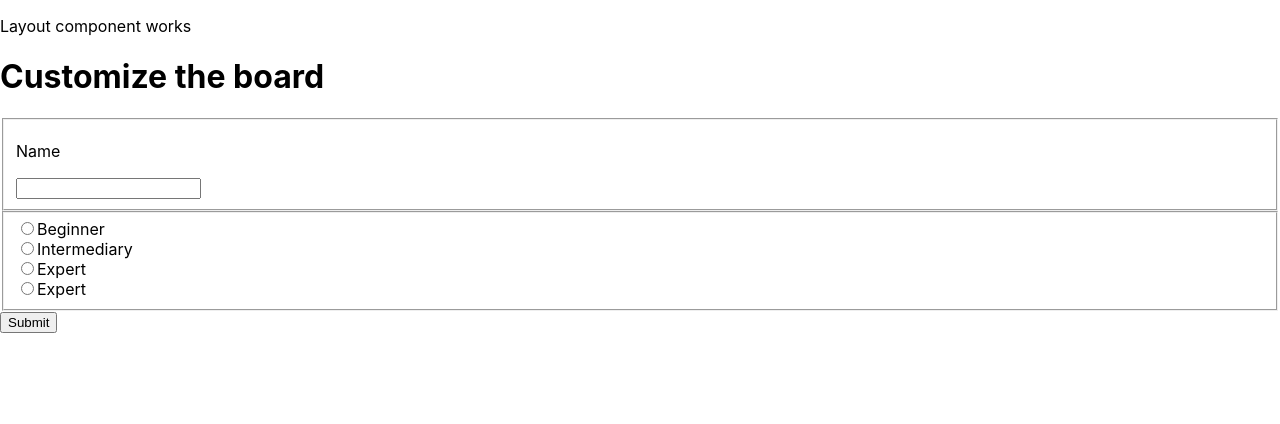
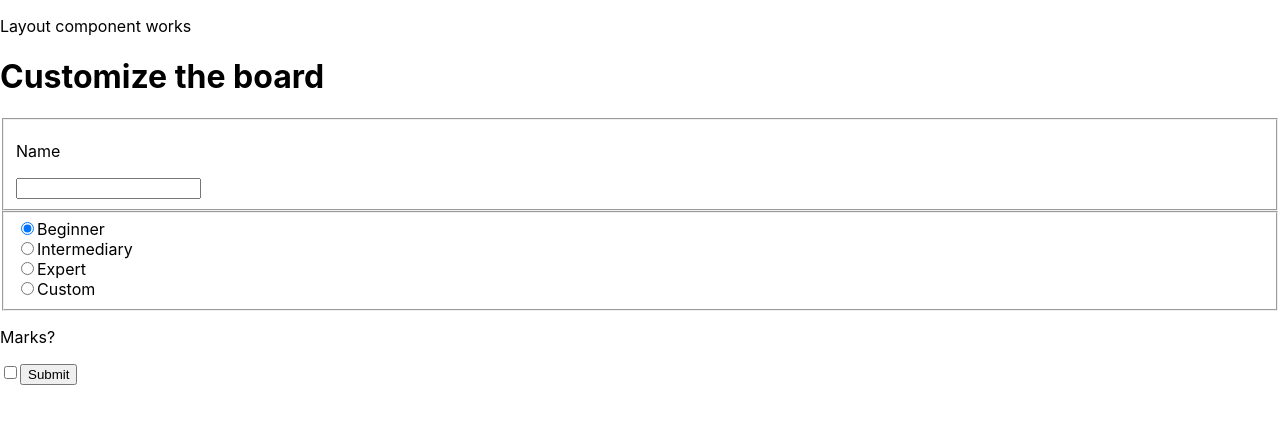
Before and after one commit to ln56b/ln56b-react-minesweeper, a React (Create React App) app: page / in a window 1280 px wide. Shown: the top 424 px of the page. Built offline with nearby package versions, Linux system fonts and the light colour scheme.

Commit message:
feat(fonctional basic form): needs details

```diff
--- a/src/components/Editor.jsx
+++ b/src/components/Editor.jsx
@@ -1,12 +1,22 @@
 import React, { useReducer, useState } from "react"
+
+const levelsEnum = {
+	Beginner: "beginner",
+	Intermediary: "intermediary",
+	Expert: "expert",
+	Custom: "custom"
+}
+
+const initialFormState = {
+	level: levelsEnum.Beginner,
+	marks: false
+}
 
 const formReducer = (state, event) => {
 	if (event.reset) {
 		return {
-			apple: "",
-			count: 0,
-			name: "",
-			"gift-wrap": false
+			level: levelsEnum.Beginner,
+			marks: false
 		}
 	}
 	return {
@@ -16,11 +26,7 @@ const formReducer = (state, event) => {
 }
 
 function Editor() {
-	const [formData, setFormData] = useReducer(formReducer, {
-		count: 100
-	})
-	const [level, setLevel] = useState("beginner")
-
+	const [formData, setFormData] = useReducer(formReducer, initialFormState)
 	const [submitting, setSubmitting] = useState(false)
 
 	const handleSubmit = (event) => {
@@ -40,12 +46,6 @@ function Editor() {
 		setFormData({
 			name: event.target.name,
 			value: isCheckbox ? event.target.checked : event.target.value
-		})
-	}
-
-	const onLevelChange = (event) => {
-		this.setState({
-			selectedOption: event.target.value
 		})
 	}
 
@@ -80,9 +80,10 @@ function Editor() {
 						<label>
 							<input
 								type='radio'
-								value='beginner'
-								checked={level === formData.beginner}
-								onChange={onLevelChange}
+								name='level'
+								value={levelsEnum.Beginner}
+								checked={formData.level === levelsEnum.Beginner}
+								onChange={handleChange}
 							/>
 							Beginner
 						</label>
@@ -92,9 +93,10 @@ function Editor() {
 						<label>
 							<input
 								type='radio'
-								value='intermediary'
-								checked={level === formData.intermediary}
-								onChange={onLevelChange}
+								name='level'
+								value={levelsEnum.Intermediary}
+								checked={formData.level === levelsEnum.Intermediary}
+								onChange={handleChange}
 							/>
 							Intermediary
 						</label>
@@ -103,9 +105,10 @@ function Editor() {
 						<label>
 							<input
 								type='radio'
-								value='expert'
-								checked={level === formData.expert}
-								onChange={onLevelChange}
+								name='level'
+								value={levelsEnum.Expert}
+								checked={formData.level === levelsEnum.Expert}
+								onChange={handleChange}
 							/>
 							Expert
 						</label>
@@ -114,14 +117,24 @@ function Editor() {
 						<label>
 							<input
 								type='radio'
-								value='custom'
-								checked={level === formData.custom}
-								onChange={onLevelChange}
+								name='level'
+								value={levelsEnum.Custom}
+								checked={formData.level === levelsEnum.Custom}
+								onChange={handleChange}
 							/>
-							Expert
+							Custom
 						</label>
 					</div>
 				</fieldset>
+				<label>
+					<p>Marks?</p>
+					<input
+						checked={formData["marks"] || false}
+						name='marks'
+						onChange={handleChange}
+						type='checkbox'
+					/>
+				</label>
 				<button type='submit' disabled={submitting}>
 					Submit
 				</button>
```
